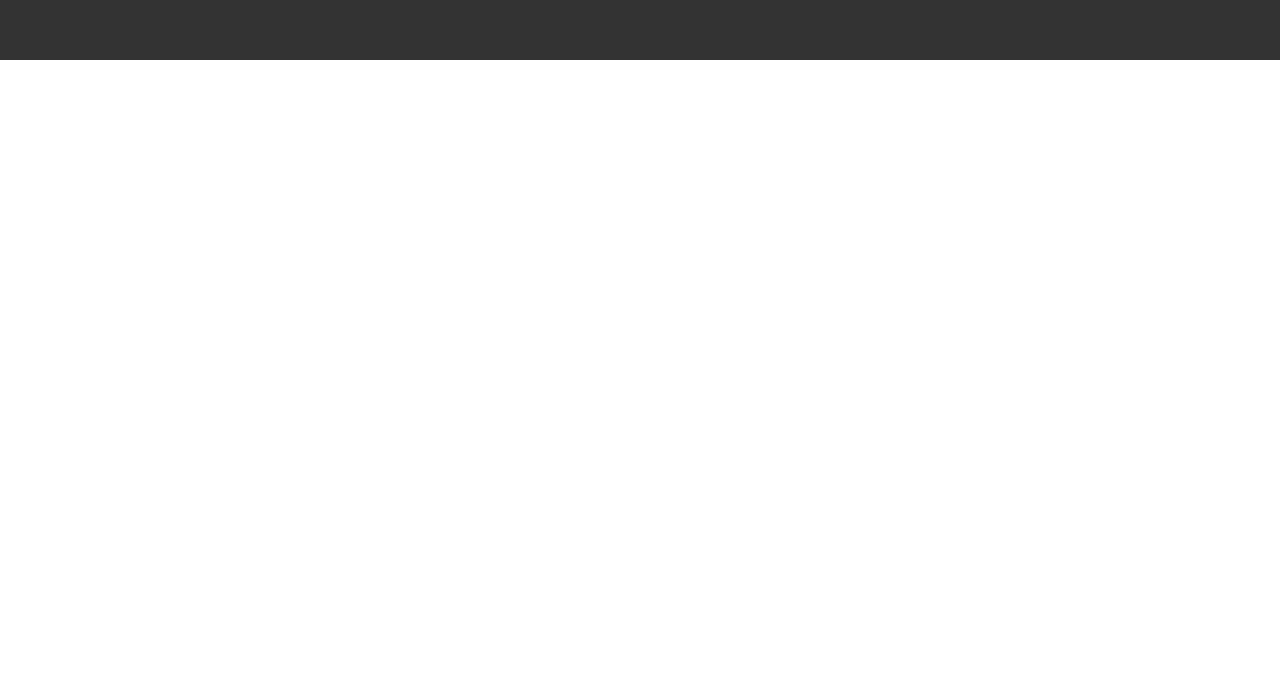
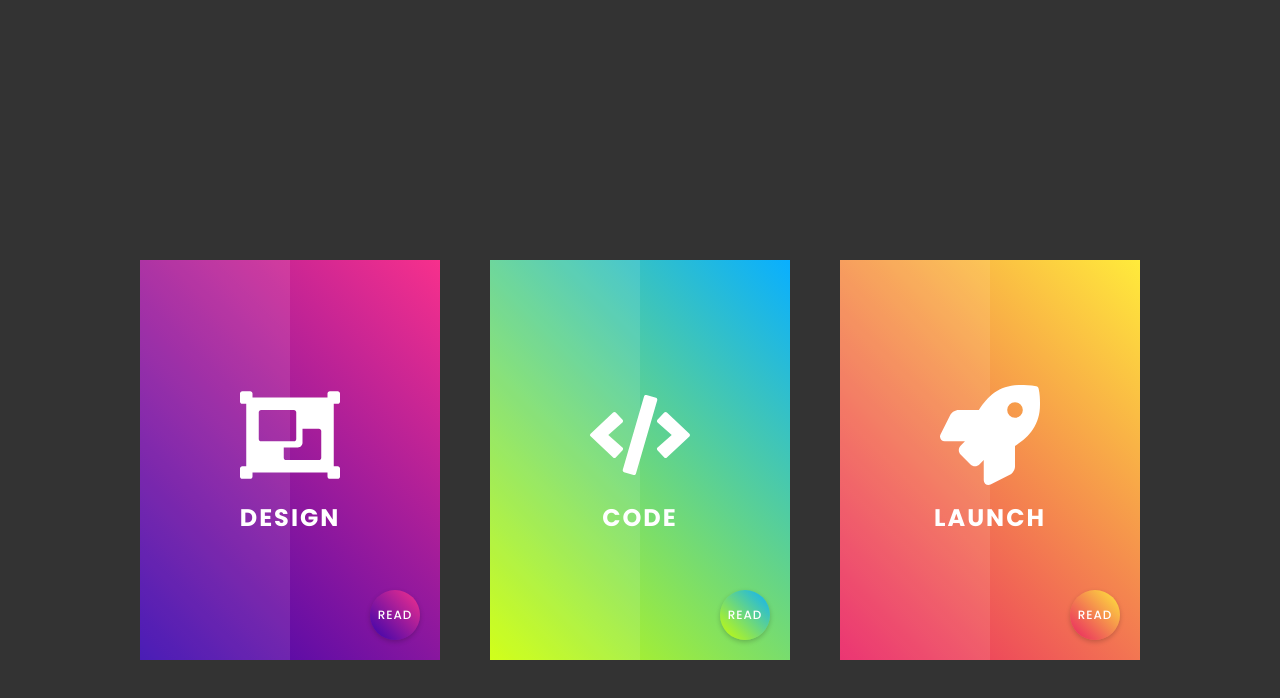
Before and after one commit to ricky-bruner/WebpageDemos, a React (Create React App) app: page / in a window 1280 px wide. Shown: the part 4780-5478 px from the top of the page. Before the commit the page ends 4840 px from the top, so only its background shows below. Built offline with nearby package versions, Linux system fonts and the light colour scheme.

Commit message:
added circle growth card demo

```diff
--- a/src/components/cards/CardDemos.js
+++ b/src/components/cards/CardDemos.js
@@ -4,6 +4,7 @@ import './cards.css';
 import GlowingCardDemo from './GlowingCardDemo';
 import FlipHoverCardDemo from './FlipHoverCardDemo';
 import IconGrowthCard from './IconGrowthCard';
+import CircleGrowthIconCard from './CircleGrowthIconCard';
 
 export default class CardDemos extends Component {
     state = {
@@ -17,6 +18,7 @@ export default class CardDemos extends Component {
                 <GlowingCardDemo />
                 <FlipHoverCardDemo />
                 <IconGrowthCard />
+                <CircleGrowthIconCard />
             </div>
         )
     }
--- /dev/null
+++ b/src/components/cards/CircleGrowthIconCard.js
@@ -0,0 +1,56 @@
+import React, { Component } from 'react';
+import { FontAwesomeIcon } from '@fortawesome/react-fontawesome';
+import { faObjectGroup, faCode, faRocket } from '@fortawesome/free-solid-svg-icons'
+
+
+export default class CircleGrowthIconCard extends Component {
+    state = {};
+
+    render(){
+        return (
+            <div className="circle-growth-icon-card-demo">
+                <div className="container">
+                    <div className="card">
+                        <div className="imgBx">
+                            <div>
+                                <FontAwesomeIcon icon={faObjectGroup} color="white" />
+                                <h2>Design</h2>
+                            </div>
+                        </div>
+                        <div className="overlay"></div>
+                        <div className="content">
+                            <h2>Design</h2>
+                            <p>Lorem ipsum dolar sit amet, consectetur adipisicing elit, sed do eiusmod tempor et dolore magna aliqua.</p>
+                        </div>
+                    </div>
+                    <div className="card">
+                        <div className="imgBx">
+                            <div>
+                                <FontAwesomeIcon icon={faCode} color="white" />
+                                <h2>Code</h2>
+                            </div>
+                        </div>
+                        <div className="overlay"></div>
+                        <div className="content">
+                            <h2>Code</h2>
+                            <p>Lorem ipsum dolar sit amet, consectetur adipisicing elit, sed do eiusmod tempor et dolore magna aliqua.</p>
+                        </div>
+                    </div>
+                    <div className="card">
+                        <div className="imgBx">
+                            <div>
+                                <FontAwesomeIcon icon={faRocket} color="white" />
+                                <h2>Launch</h2>
+                            </div>
+                        </div>
+                        <div className="overlay"></div>
+                        <div className="content">
+                            <h2>Launch</h2>
+                            <p>Lorem ipsum dolar sit amet, consectetur adipisicing elit, sed do eiusmod tempor et dolore magna aliqua.</p>
+                        </div>
+                    </div>
+                </div>
+            </div>
+        );
+    }
+}
--- a/src/components/cards/cards.css
+++ b/src/components/cards/cards.css
@@ -382,3 +382,151 @@
     background: #333;
     color: #fff;
 }
+
+/* Circle Growth Icon Card */
+.circle-growth-icon-card-demo {
+    font-family: "Poppins", sans-serif;
+    display: flex;
+    justify-content: center;
+    align-items: center;
+    min-height: 100vh;
+    background: #333;
+}
+
+.circle-growth-icon-card-demo .container {
+    width: 1000px;
+    position: relative;
+    display: flex;
+    justify-content: space-between;
+}
+
+.circle-growth-icon-card-demo .container .card {
+    position: relative;
+    width: 300px;
+    height: 400px;
+    background: black;
+    display: flex;
+    justify-content: center;
+    align-items: center;
+}
+
+.circle-growth-icon-card-demo .container .card:before {
+    content: "";
+    position: absolute;
+    top: 0;
+    left: 0;
+    width: 50%;
+    height: 100%;
+    background: rgba(255, 255, 255, .1);
+    z-index: 20;
+    pointer-events: none;
+}
+
+.circle-growth-icon-card-demo .container .card:nth-child(1),
+.circle-growth-icon-card-demo .container .card:nth-child(1) .overlay {
+    background: linear-gradient(45deg, #3503ad, #f7308c);
+}
+
+.circle-growth-icon-card-demo .container .card:nth-child(2),
+.circle-growth-icon-card-demo .container .card:nth-child(2) .overlay {
+    background: linear-gradient(45deg, #ccff00, #09afff);
+}
+
+.circle-growth-icon-card-demo .container .card:nth-child(3),
+.circle-growth-icon-card-demo .container .card:nth-child(3) .overlay {
+    background: linear-gradient(45deg, #e91e63, #ffeb3b);
+}
+
+.circle-growth-icon-card-demo .container .card .imgBx {
+    position: absolute;
+    top: 0;
+    left: 0;
+    right: 0;
+    bottom: 0;
+    display: flex;
+    justify-content: center;
+    align-items: center;
+    text-align: center;
+}
+
+.circle-growth-icon-card-demo .container .card .imgBx svg {
+    width: 100px;
+    height: 100px;
+}
+
+.circle-growth-icon-card-demo .container .card .imgBx h2{
+    margin: 10px 0 0;
+    padding: 0;
+    color: #fff;
+    font-weight: 700;
+    letter-spacing: 2px;
+    text-transform: uppercase;
+}
+
+.circle-growth-icon-card-demo .container .card .overlay {
+    position: absolute;
+    bottom: 20px;
+    right: 20px;
+    width: 50px;
+    height: 50px;
+    /* background: white; */
+    box-shadow: 0 2px 5px rgba(0, 0, 0, .2);
+    cursor: pointer;
+    border-radius: 50%;
+    transition: .5s;
+}
+
+.circle-growth-icon-card-demo .container .card .overlay:hover {
+    bottom: 0;
+    right: 0;
+    width: 100%;
+    height: 100%;
+    box-shadow: none;
+    opacity: .9;
+    border-radius: 0;
+}
+
+.circle-growth-icon-card-demo .container .card .overlay:before {
+    content: "Read";
+    position: absolute;
+    top: 0;
+    left: 0;
+    right: 0;
+    bottom: 0;
+    color: white;
+    font-size: 12px;
+    text-transform: uppercase;
+    font-weight: 500;
+    letter-spacing: 1px;
+    display: flex;
+    justify-content: center;
+    align-items: center;
+    transition-delay: .5s;
+}
+
+.circle-growth-icon-card-demo .container .card .overlay:hover:before {
+    display: none;
+    transition-delay: 0s;
+}
+
+.circle-growth-icon-card-demo .container .card .content {
+    padding: 20px;
+    box-sizing: border-box;
+    z-index: 1;
+    pointer-events: none;
+    opacity: 0;
+    visibility: hidden;
+    transition: 0s;
+    color: white;
+}
+
+.circle-growth-icon-card-demo .container .card .overlay:hover ~ .content {
+    opacity: 1;
+    visibility: visible;
+    transition: .2s;
+    transition-delay: .3s;
+}
+
+.circle-growth-icon-card-demo .container .card .content h2 {
+
+}
```
